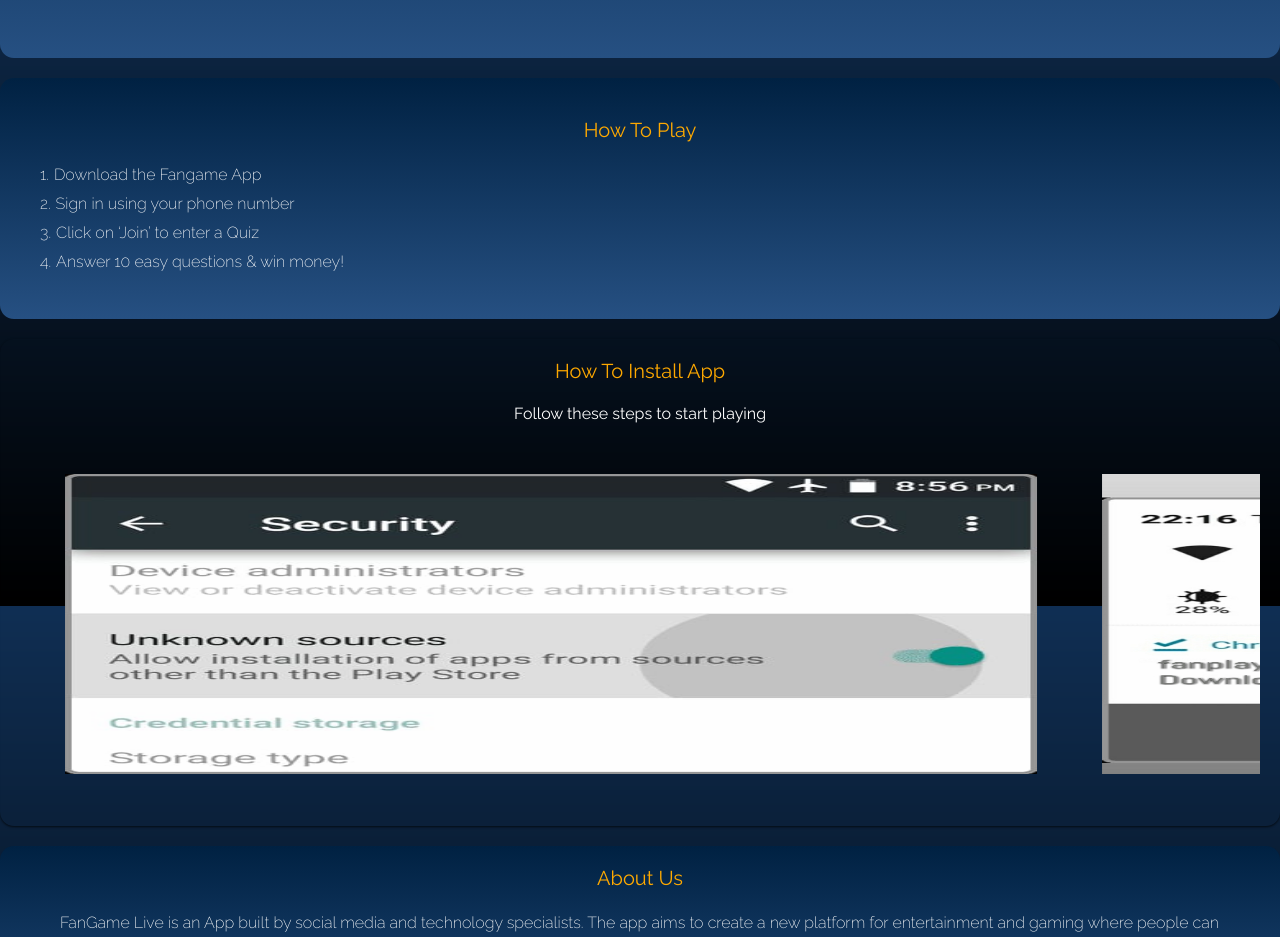
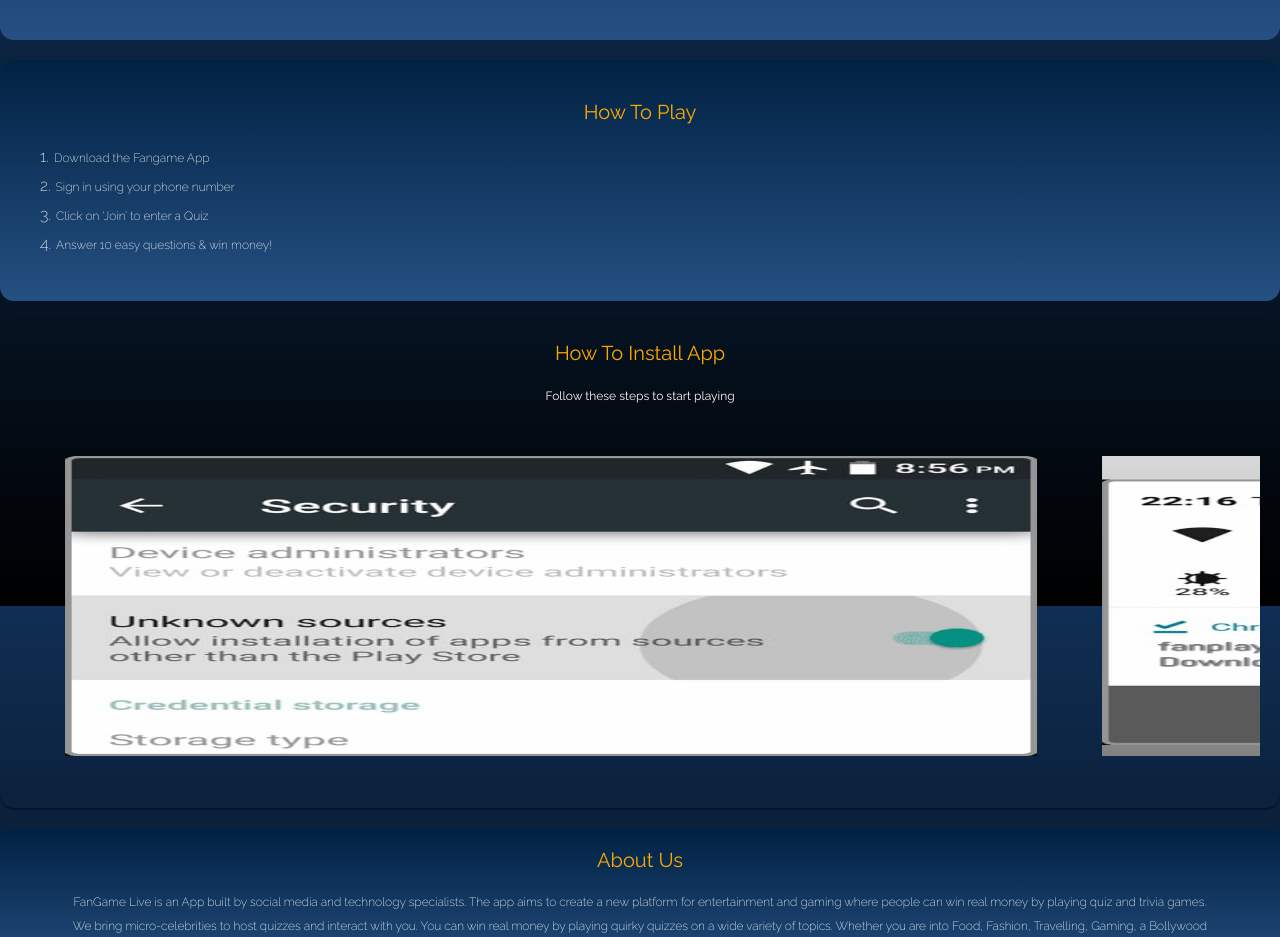
Before and after one commit to imcontrive/bluedemo, a React (Create React App) app: page / in a window 1280 px wide. Shown: the part 834-1771 px from the top of the page. Built offline with nearby package versions, Linux system fonts and the light colour scheme.

Commit message:
change fonts

```diff
--- a/src/App.scss
+++ b/src/App.scss
@@ -140,14 +140,14 @@
     }
 
     .para {
-      text-align: left;
+      // text-align: left;
       // padding: $margin_from_div 40px;
       color: white;
       // font-weight: 200;
       // font-size: 14px;
       padding: $margin_from_div;
       // text-align: center;
-      font-size: 16px;
+      font-size: 12px;
       font-weight: 300;
       li {
         margin-bottom: 5px;
@@ -194,6 +194,8 @@
     .sub-sec-heading {
       font: normal normal normal 16px/20px Raleway;
       color: #fefefe;
+      font-size: 12px;
+
 
     }
 
@@ -272,9 +274,9 @@
     .para_space {
       padding: 0 40px;
       // text-align: center;
-      font-size: 16px;
+      font-size: 12px;
       font-weight: 300;
-      text-align: start;
+      text-align: center;
       // font-display:
 
       // font-weight: 200;
--- a/src/components/faq/index.scss
+++ b/src/components/faq/index.scss
@@ -80,6 +80,7 @@
   opacity: 0;
   overflow: auto;
   transition: all 0.2s ease-in;
+  padding-left: 20px;
 }
 
 // .content-text-open {
```
